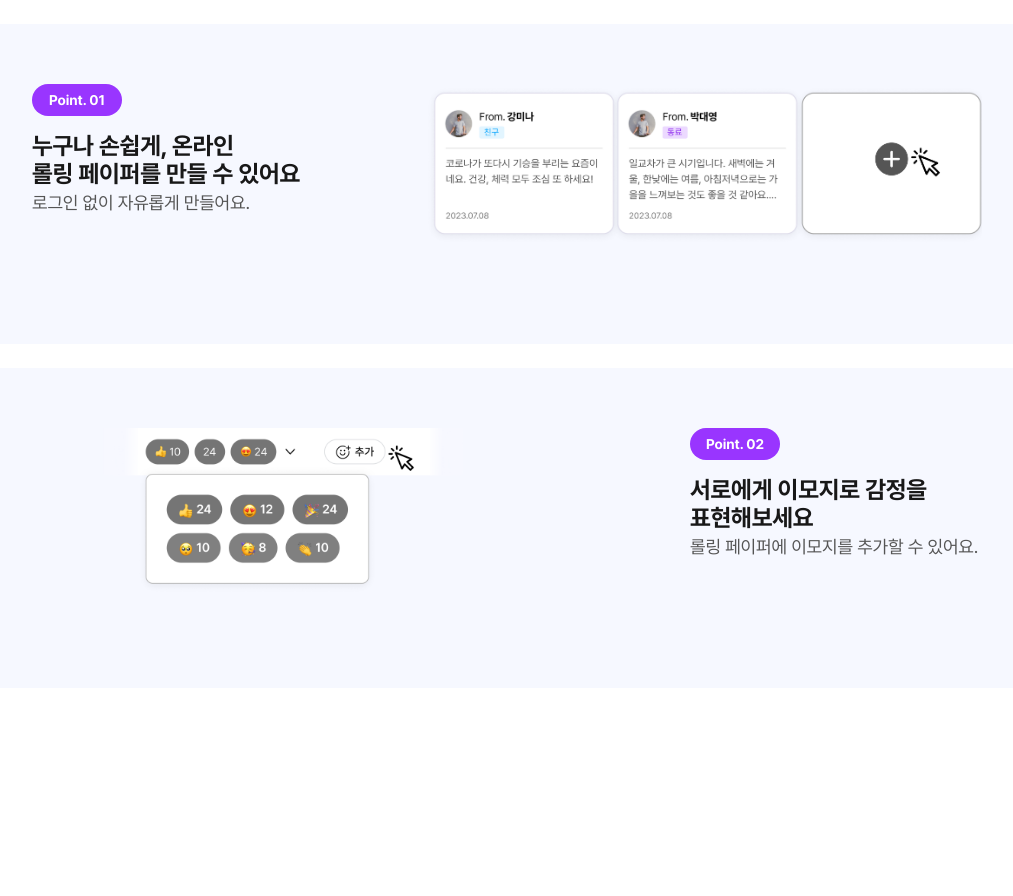
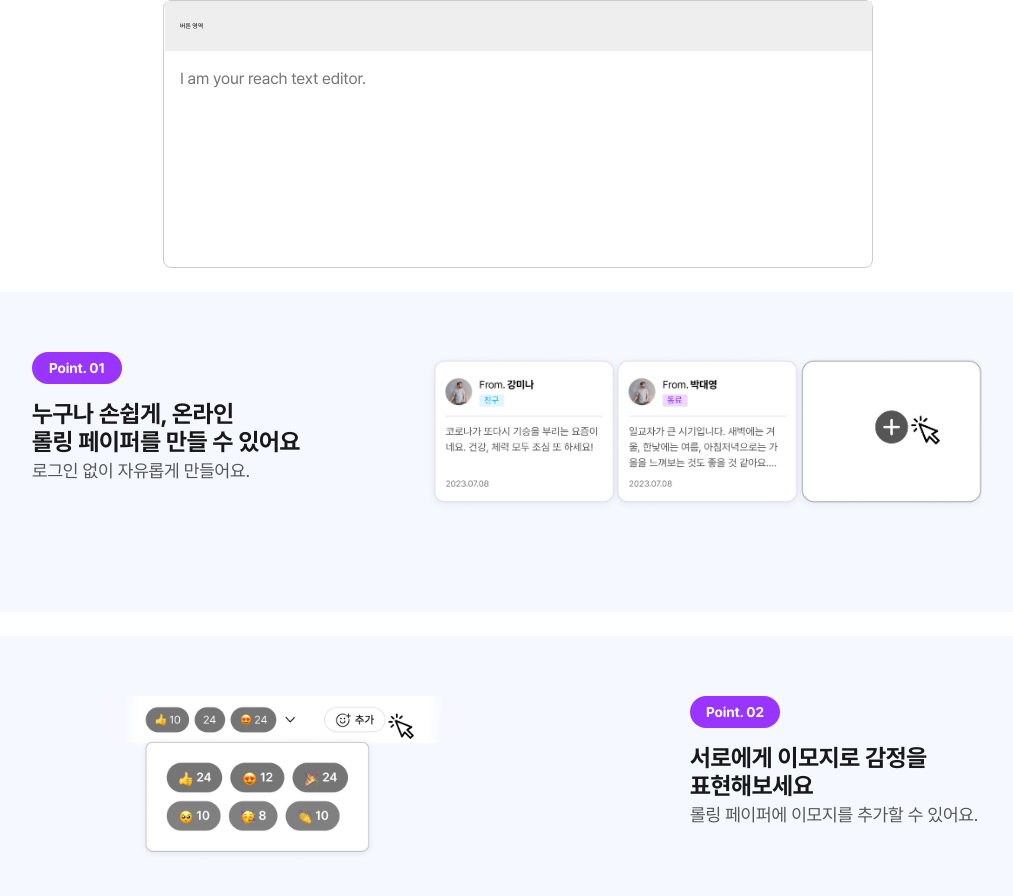
Before and after one commit to Rolligo/rolling, a React (Create React App) app: page / in a window 1280 px wide. Shown: the top 896 px of the page, without its empty margins (122-1135 px from the left). Before the commit the page ends 800 px from the top, so only its background shows below. Built offline with nearby package versions, Linux system fonts and the light colour scheme.

Commit message:
feat: 텍스트 에디터 초기 디자인 구현

```diff
--- /dev/null
+++ b/src/components/TextEditor/TextEditor.jsx
@@ -0,0 +1,13 @@
+import React from "react";
+import * as S from "./TextEditor.style";
+
+const TextEditor = () => {
+  return (
+    <S.TextEditorContainer>
+      <S.EditContainer>버튼 영역</S.EditContainer>
+      <S.TextContainer placeholder="I am your reach text editor." />
+    </S.TextEditorContainer>
+  );
+};
+
+export default TextEditor;
--- /dev/null
+++ b/src/components/TextEditor/TextEditor.style.js
@@ -0,0 +1,41 @@
+import styled from "styled-components";
+import { onPc, onTablet } from "styles/mediaQuery";
+import { COLORS } from "styles/palette";
+
+export const TextEditorContainer = styled.div`
+  display: flex;
+  flex-direction: column;
+  width: 100%;
+  padding: 0rem 0rem 1.6rem 0.1rem;
+  border-radius: 0.8rem;
+  border: 0.1rem solid ${COLORS.GRAY_300};
+  max-width: 71rem;
+  ${onTablet} {
+  }
+
+  ${onPc} {
+  }
+`;
+
+export const EditContainer = styled.div`
+  background: ${COLORS.GRAY_200};
+  width: 100%;
+  height: 5rem;
+  display: flex;
+  align-items: center;
+  padding: 0 1.5rem;
+`;
+
+export const TextContainer = styled.textarea`
+  border: none;
+  resize: none;
+  min-height: 20rem;
+  padding: 1.5rem 1.5rem;
+  color: ${COLORS.GRAY_900};
+  font-family: Pretendard;
+  font-size: 16px;
+  font-style: normal;
+  font-weight: 400;
+  line-height: 26px; /* 162.5% */
+  letter-spacing: -0.16px;
+`;
--- /dev/null
+++ b/src/components/TextEditor/index.js
@@ -0,0 +1,3 @@
+import TextEditor from "./TextEditor";
+
+export default TextEditor;
--- a/src/pages/mainPage/MainPage.jsx
+++ b/src/pages/mainPage/MainPage.jsx
@@ -4,11 +4,13 @@ import Card2 from "assets/images/card-img2.png";
 import Card3 from "assets/images/card-img3.png";
 import Emoji from "assets/images/Emoji.png";
 import * as S from "./MainPage.style";
+import TextEditor from "components/TextEditor";
 
 const MainPage = () => {
   return (
     <S.MainPageDiv>
       {/* 네비게이션 바 태그 여기에 위치해주세요! */}
+      <TextEditor></TextEditor> {/*pr전 제거 */}
       <S.Section>
         <S.DescriptionDiv>
           <S.PointDiv>Point. 01</S.PointDiv>
```
